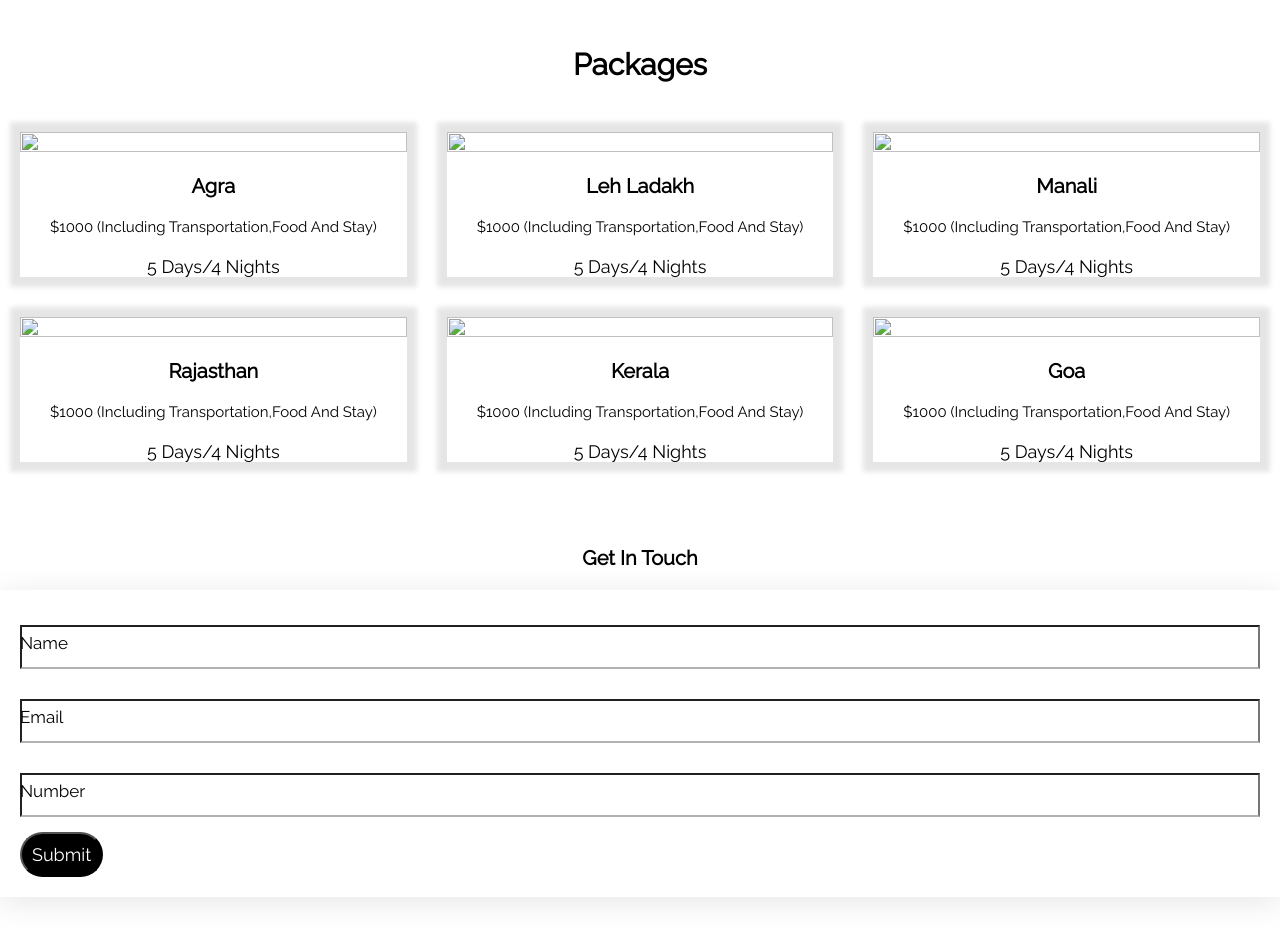
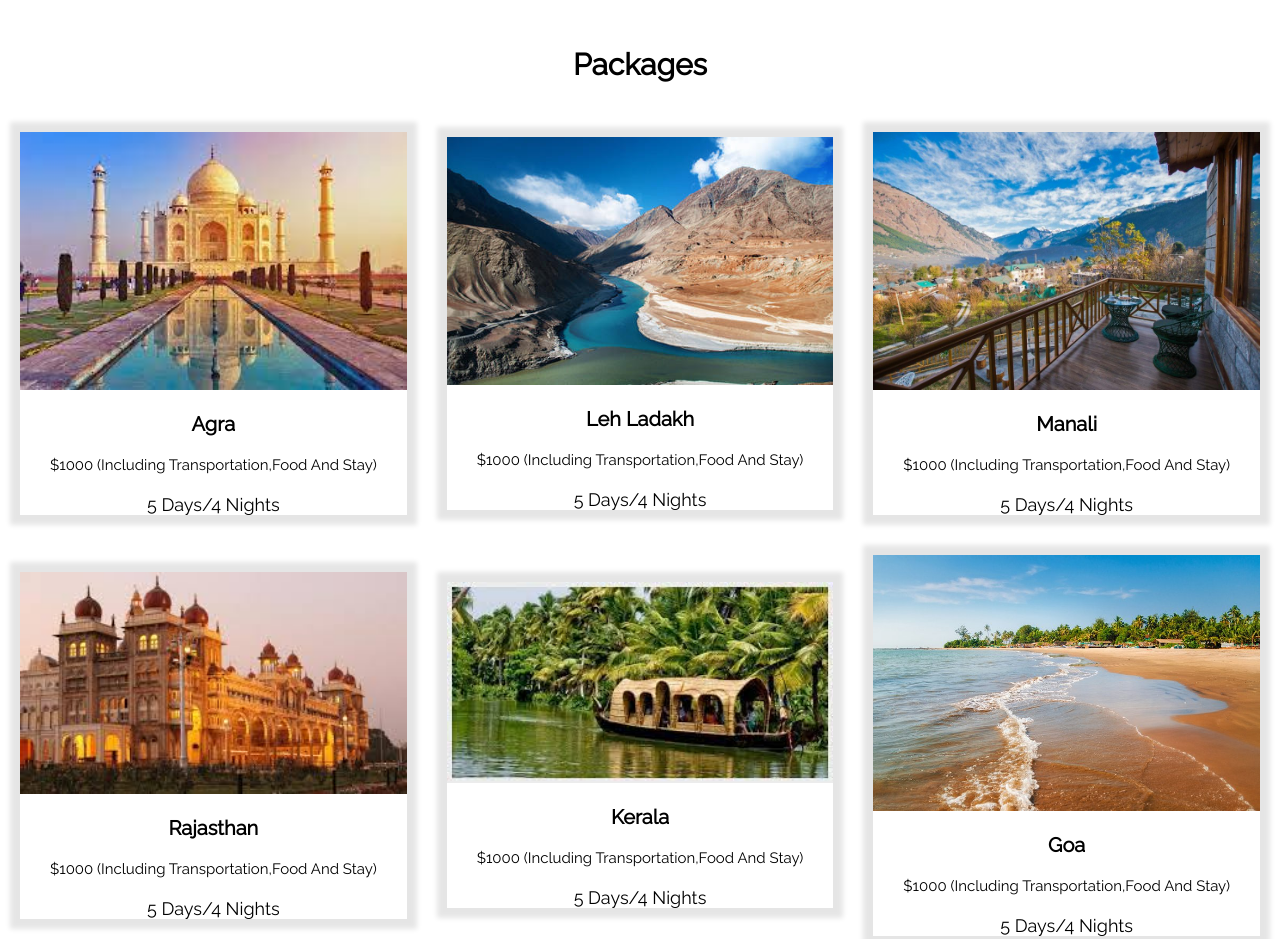
Before and after one commit to Ekta0117/Riveria, a plain HTML site: page index.html in a window 1280 px wide. Shown: the part 1440-2379 px from the top of the page. Drawn offline with nearby package versions, Linux system fonts and the light colour scheme; the site is published under a folder, as on GitHub Pages, so addresses that start at the root find nothing.

Commit message:
Add files via upload

```diff
--- a/index.html
+++ b/index.html
@@ -41,7 +41,7 @@
 
               <a href="" class="btn">Learn more</a>
             </div>
-            <video src="/vid.mp4" muted autoplay loop></video>
+            <video src="vid.mp4" muted autoplay loop></video>
           </div>
         </div>
 
@@ -92,7 +92,7 @@
             <div class="row">
               <div class="box">
                 <div class="content">
-                  <img src="/agra.jpeg" alt="" />
+                  <img src="agra.jpeg" alt="" />
                   <h3>Agra</h3>
                   <div class="price">
                     $1000 (including transportation,food and stay)
@@ -102,7 +102,7 @@
               </div>
               <div class="box">
                 <div class="content">
-                  <img src="/leh.jpeg" alt="" />
+                  <img src="leh.jpeg" alt="" />
                   <h3>Leh Ladakh</h3>
                   <div class="price">
                     $1000 (including transportation,food and stay)
@@ -112,7 +112,7 @@
               </div>
               <div class="box">
                 <div class="content">
-                  <img src="/manali.jpeg" alt="" />
+                  <img src="manali.jpeg" alt="" />
                   <h3>Manali</h3>
                   <div class="price">
                     $1000 (including transportation,food and stay)
@@ -124,7 +124,7 @@
             <div class="row">
               <div class="box">
                 <div class="content">
-                  <img src="/rajas.jpeg" alt="" />
+                  <img src="rajas.jpeg" alt="" />
                   <h3>Rajasthan</h3>
                   <div class="price">
                     $1000 (including transportation,food and stay)
@@ -134,7 +134,7 @@
               </div>
               <div class="box">
                 <div class="content">
-                  <img src="/kerela.jpeg" alt="" />
+                  <img src="kerela.jpeg" alt="" />
                   <h3>Kerala</h3>
                   <div class="price">
                     $1000 (including transportation,food and stay)
@@ -144,7 +144,7 @@
               </div>
               <div class="box">
                 <div class="content">
-                  <img src="/goa.jpeg" alt="" />
+                  <img src="goa.jpeg" alt="" />
                   <h3>Goa</h3>
                   <div class="price">
                     $1000 (including transportation,food and stay)
```
